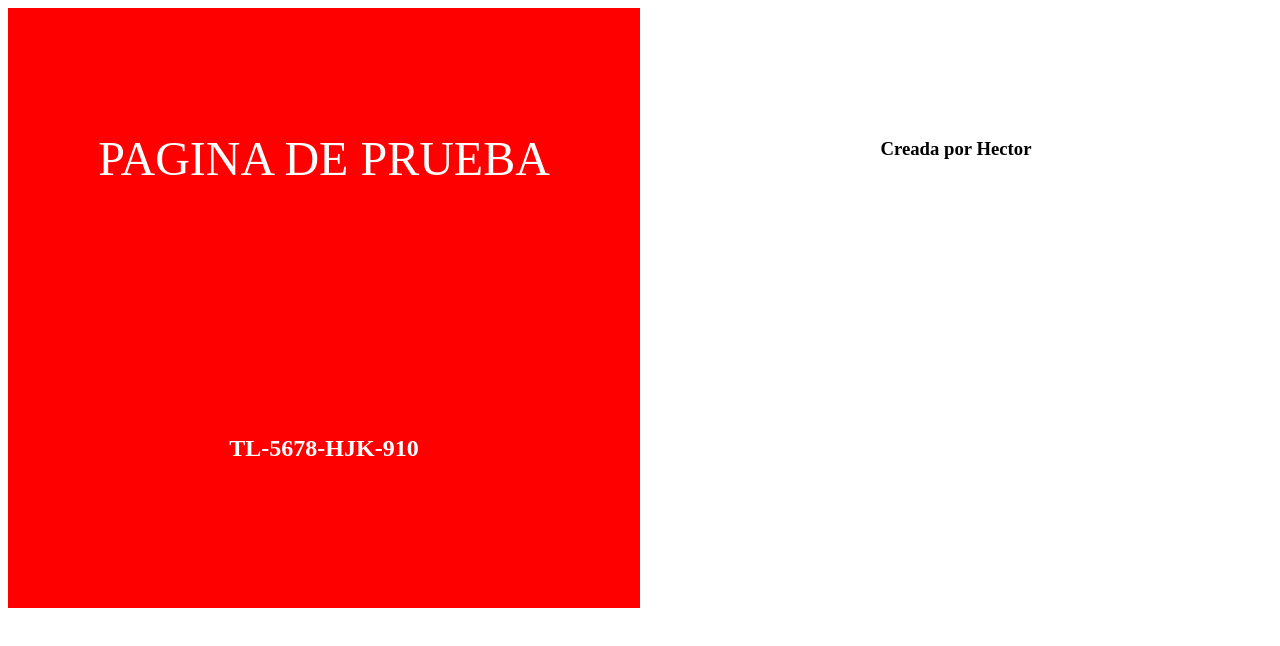
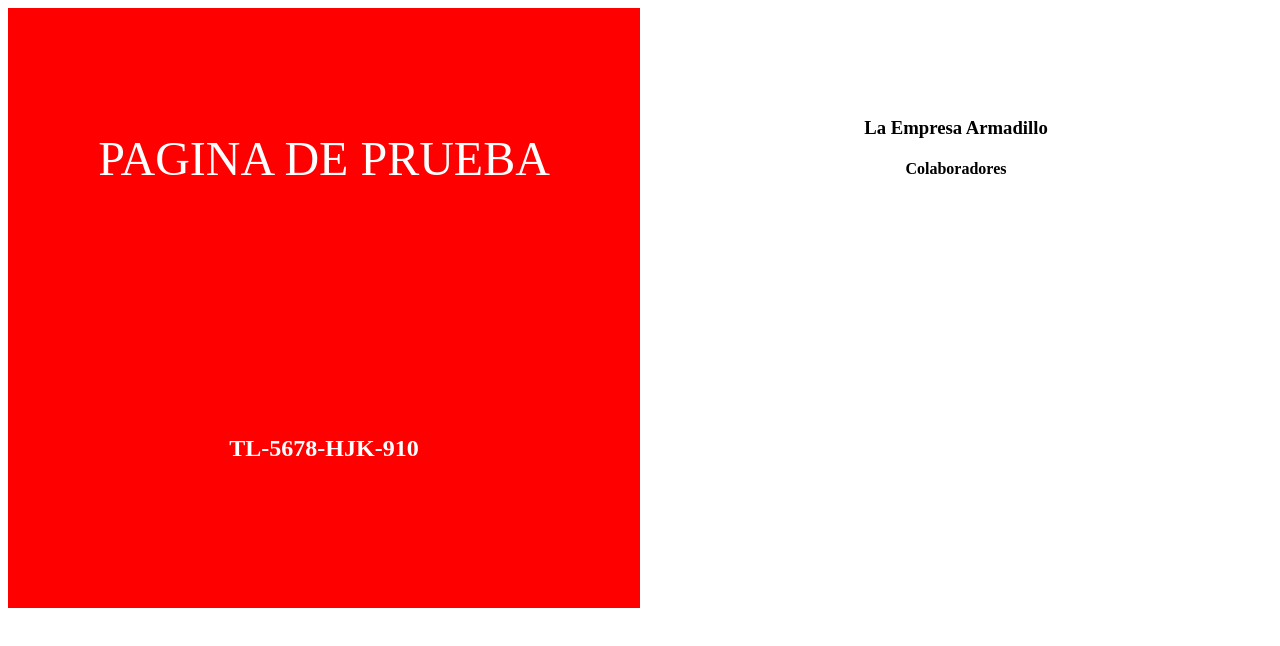
Before and after one commit to helozano/ansible-training, a plain HTML site: page index.html in a window 1280 px wide. Drawn offline with Linux system fonts and the light colour scheme.

Commit message:
Update index.html

```diff
--- a/index.html
+++ b/index.html
@@ -33,7 +33,8 @@
                             <span style = "font-style:Open-Sans; font-size:3em">PAGINA DE PRUEBA</span>
                         </td>
                         <td class="col2">
-                            <h3><span>Creada por Hector</span></h3>
+                            <h3>La Empresa Armadillo</h3>
+                            <span><h4>Colaboradores</h4></span>
                         </td>
                     </tr>
                     <tr>
```
